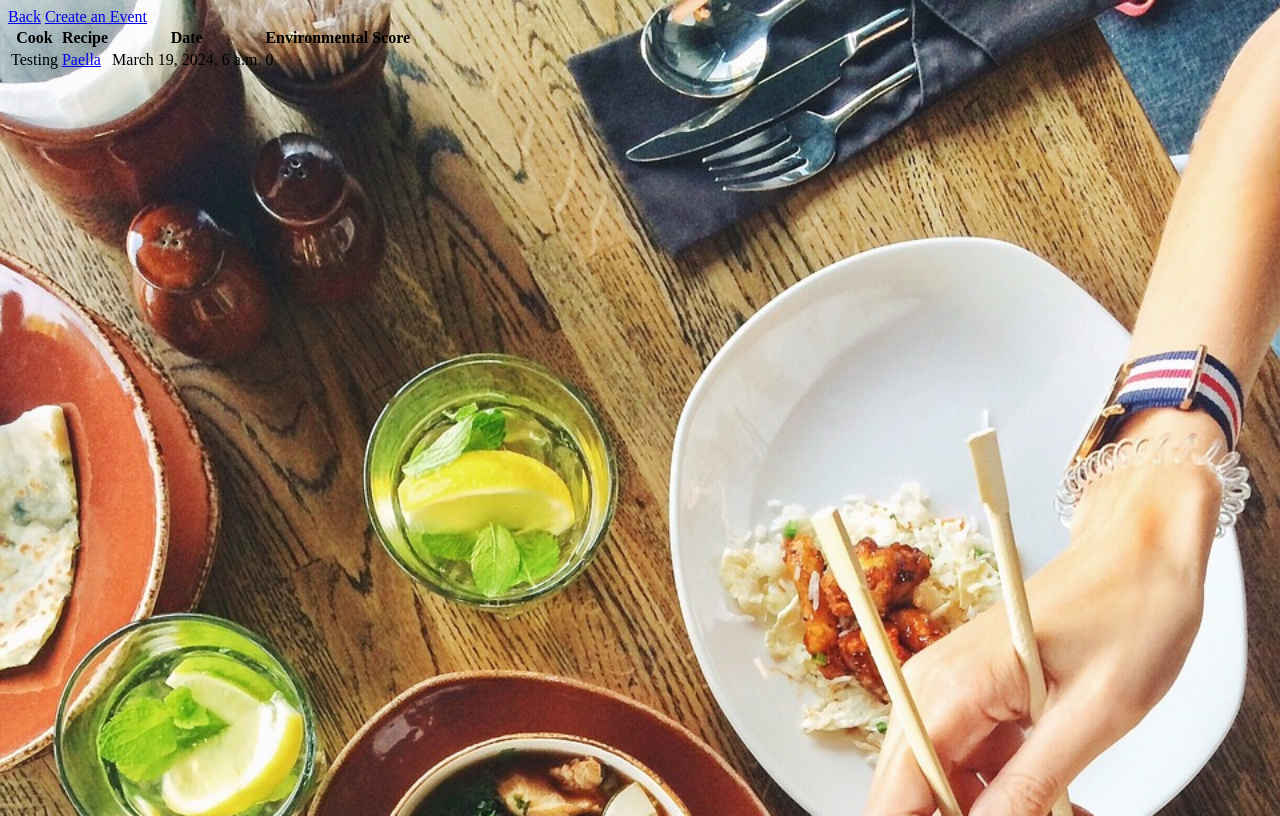
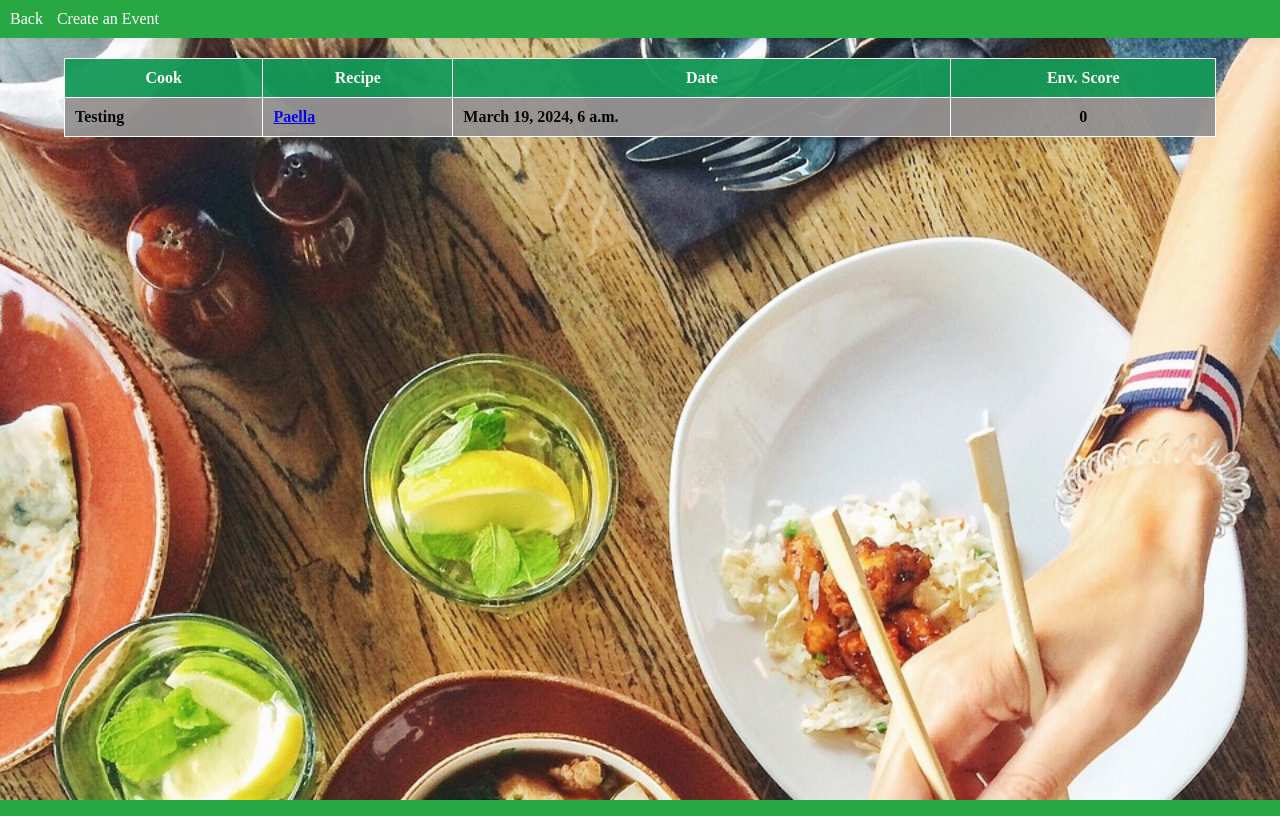
Before and after one commit to DanielHart-02/ECM2434-Group-4348-, a Django app: template technical-documents/source-code/ecm2434_coursework/foodle/templates/foodle/events.html in a window 1280 px wide. Run offline with Django 5.2, Linux system fonts and the light colour scheme; the template is opened without the code that fills it: values that come from a table or form of the project are taken from there, others are empty; data comes from the database, SQL or seed files in the repository; both versions use the stored data as it was after the commit.

Commit message:
Add styling to remaining pages

```diff
--- a/technical-documents/source-code/ecm2434_coursework/foodle/templates/foodle/events.html
+++ b/technical-documents/source-code/ecm2434_coursework/foodle/templates/foodle/events.html
@@ -7,14 +7,68 @@
     <title>Cooking Events</title>
     {% load static %}
     <link rel="stylesheet" href="{% static '/css/general.css' %}">
+    <style>
+        body {
+            margin: 0;
+            padding: 0;
+            box-sizing: border-box;
+        }
+        table {
+            width: 90%;
+            margin-left: auto;
+            margin-right: auto;
+            border-collapse: collapse;
+            margin-top: 20px;
+        }
+
+        th, td {
+            border: 1px solid #ffffff;
+            opacity: 1;
+            padding: 10px;
+            text-align: left;
+        }
+
+        th {
+            background-color: #149a57;
+            color: #fff;
+        }
+
+        tr:nth-child(odd) {
+            background-color: #ffffff;
+            opacity: 0.95;
+            font-weight: bold;
+        }
+
+        tr:nth-child(even) {
+            background-color: #949292;
+            opacity: 0.95;
+            font-weight: bold;
+        }
+
+        nav {
+            background-color: #28a745;
+            padding: 10px;
+            box-shadow: 0 0 10px rgba(0, 0, 0, 0.1);
+        }
+
+        nav a {
+            text-decoration: none;
+            color: #3498db;
+            margin-right: 10px;
+        }
+
+        nav a:hover {
+            color: #2980b9;
+        }
+    </style>
 </head>
 
 <body>
     <nav>
         <div>
             <div>
-                <a href="{% url 'foodle:home' %}">Back</a>
-                <a href="{% url 'foodle:create_event' %}">Create an Event</a>
+                <a href="{% url 'foodle:home' %}" style="color: #ffffff;">Back</a>
+                <a href="{% url 'foodle:create_event' %}" style="color: #ffffff;">Create an Event</a>
             </div>
         </div>
     </nav>
@@ -22,17 +76,17 @@
     {% if cooking_events %}
     <table>
         <tr>
-            <th>Cook</th>
-            <th>Recipe</th>
-            <th>Date</th>
-            <th>Environmental Score</th>
+            <th style="text-align: center;">Cook</th>
+            <th style="text-align: center;">Recipe</th>
+            <th style="text-align: center;">Date</th>
+            <th style="text-align: center;">Env. Score</th>
         </tr>
         {% for event in cooking_events %}
         <tr>
             <td>{{event.user.username}}</td>
             <td><a href="{% url 'recipes:view_recipe' event.recipe.recipe_id %}">{{event.recipe.recipe_title}}</a></td>
             <td>{{event.date_time}}</td>
-            <td>{{event.score}}</td>
+            <td style="text-align: center;">{{event.score}}</td>
         </tr>
         {% endfor %}
     </table>
```
Also changed, not shown: technical-documents/source-code/ecm2434_coursework/ecm2434_coursework/settings.py (+5 -4 lines), technical-documents/source-code/ecm2434_coursework/foodle/templates/foodle/create_event.html (+7 -5 lines), technical-documents/source-code/ecm2434_coursework/recipes/templates/recipes/all_recipes.html (+14 -6 lines), technical-documents/source-code/ecm2434_coursework/users/templates/users/leave_group.html (+5 -5 lines), technical-documents/source-code/ecm2434_coursework/users/templates/users/password_reset.html (+17 -7 lines), technical-documents/source-code/ecm2434_coursework/users/templates/users/password_reset_complete.html (+7 -2 lines), technical-documents/source-code/ecm2434_coursework/users/templates/users/password_reset_confirm.html (+9 -8 lines), technical-documents/source-code/ecm2434_coursework/users/templates/users/password_reset_done.html (+7 -2 lines), technical-documents/source-code/ecm2434_coursework/db.sqlite3.
